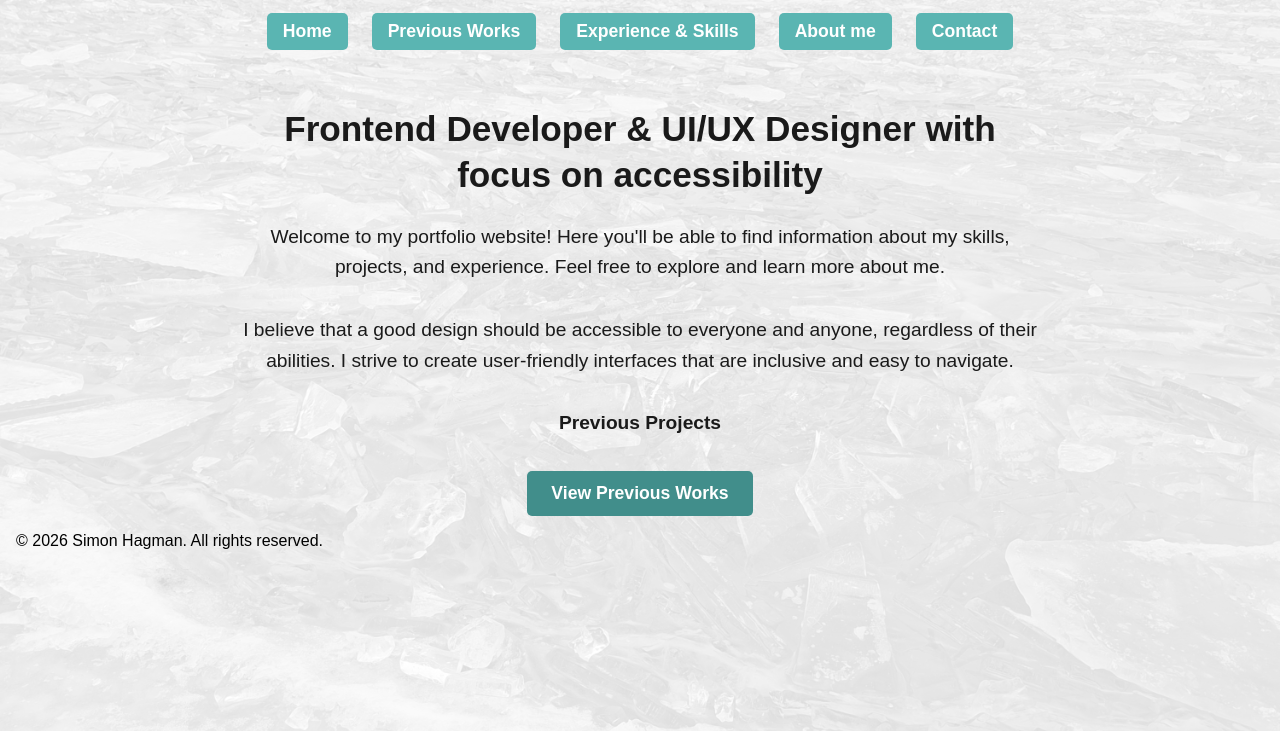
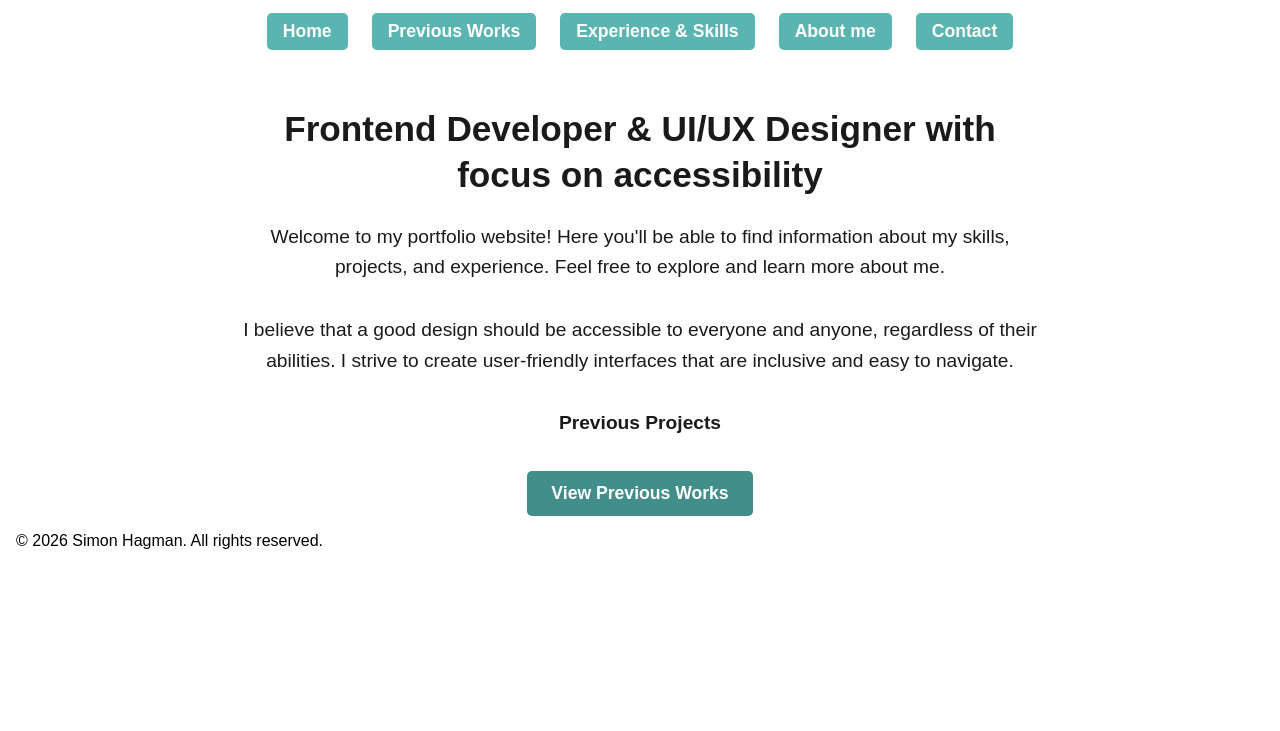
Before and after one commit to Simonchichi/CV-Website, a plain HTML site: page index.html in a window 1280 px wide. Shown: the part 69-800 px from the top of the page. Drawn offline with Linux system fonts and the light colour scheme.

Commit message:
Removed the ice

```diff
--- a/index.html
+++ b/index.html
@@ -8,10 +8,6 @@
   </head>
 
   <body>
-    <div class="Ice">
-      <img src="images/ice.jpg" alt="A beautiful ice landscape" />
-    </div>
-
     <header>
       <nav class="Portfolio">
         <span class="Logo">Simon Hagman</span>
```
